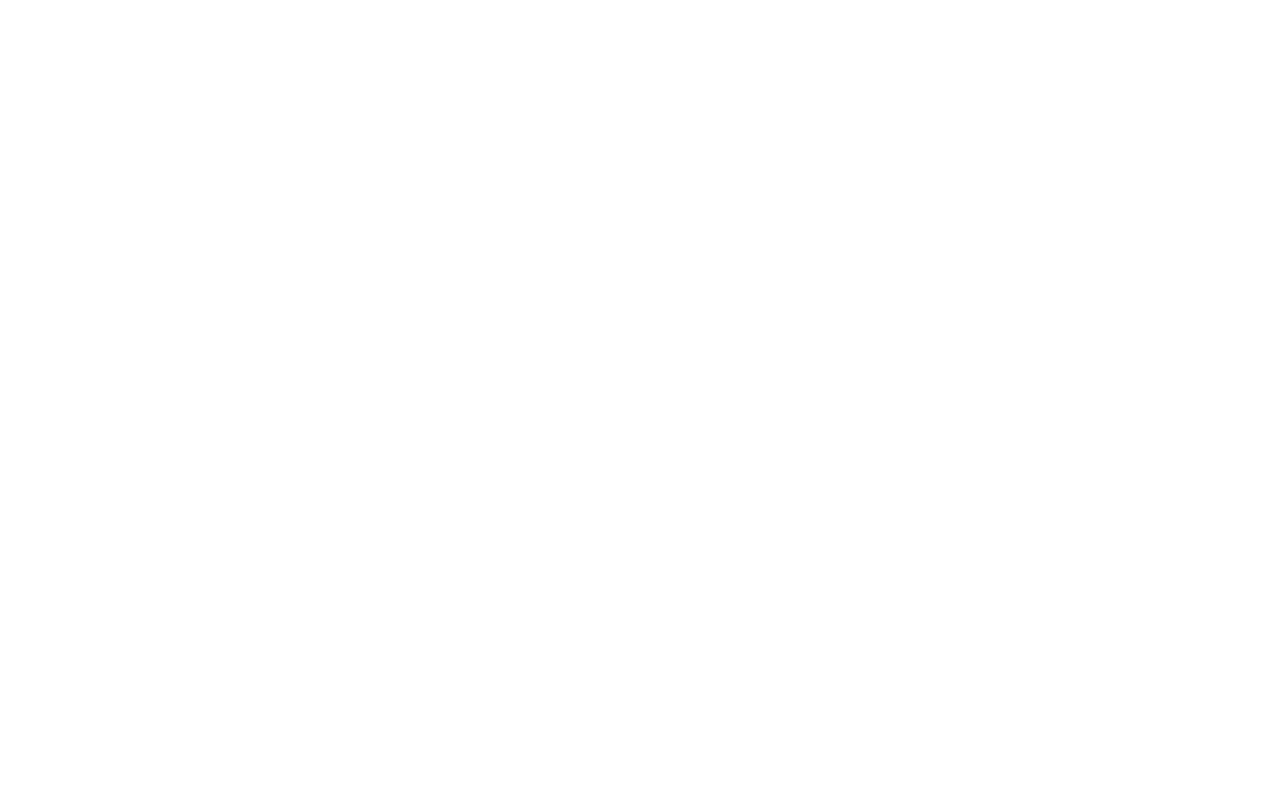
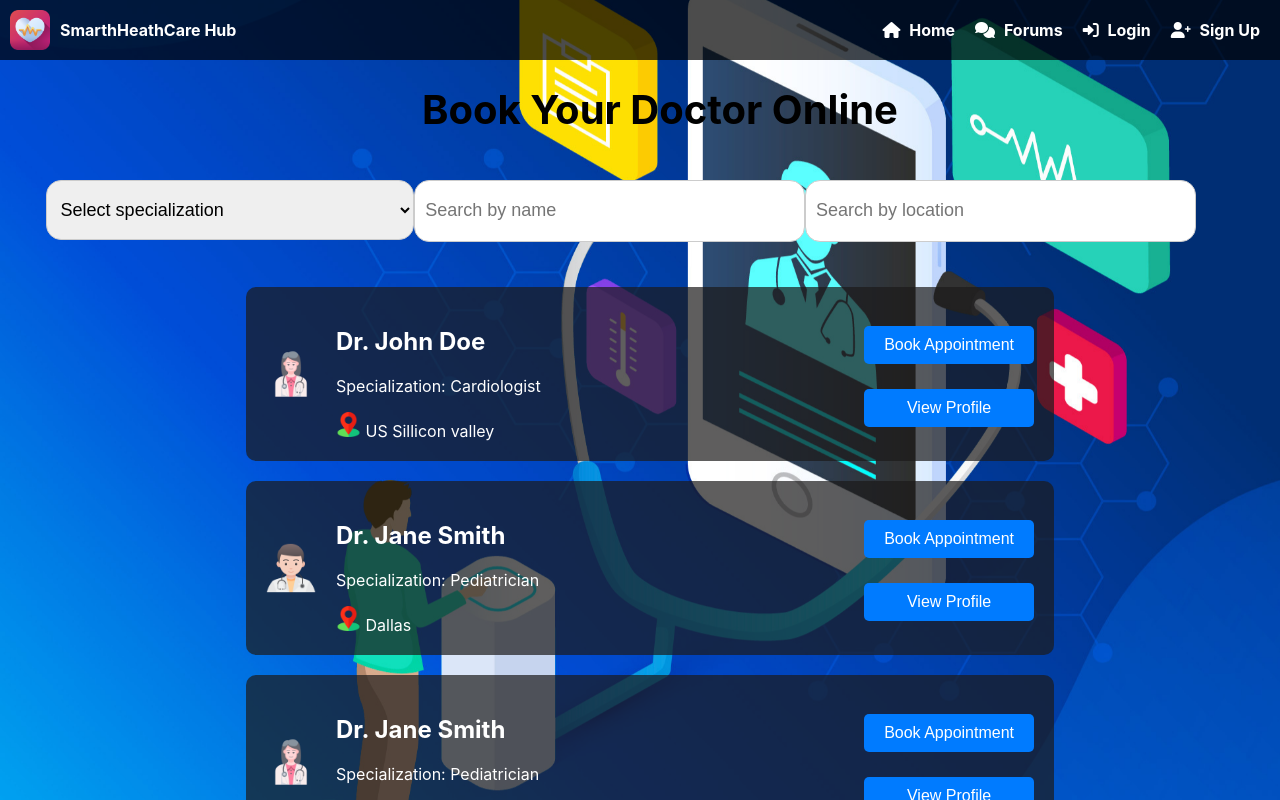
Before and after one commit to prajwalcbk/Smarthealthcarehub, a React (Create React App) app in the folder frontend/healthcarehub/: page /doctors in a window 1280 px wide. Before the commit this address had no page. Built offline with nearby package versions, Linux system fonts and the light colour scheme.

Commit message:
Added few pages

```diff
--- a/frontend/healthcarehub/src/App.js
+++ b/frontend/healthcarehub/src/App.js
@@ -25,7 +25,7 @@ function App() {
           <Route path="/a" element={<Doctor />} />
           <Route path="/b" element={<Pharmacist />} />
           <Route path="/c" element={<Patient />} />
-          <Route path="/appointments" element={<DoctorSearchPage />} />
+          <Route path="/doctors" element={<DoctorSearchPage />} />
           <Route path="/" element={<Home />} />
 
 
--- /dev/null
+++ b/frontend/healthcarehub/src/components/appointment/DoctorProfile.css
@@ -0,0 +1,25 @@
+/* DoctorProfile.css */
+
+.doctor-profile {
+  /*background-color: #f4f4f4;*/
+  border: 2px solid #ddd;
+  padding: 20px;
+  border-radius: 15px;
+  margin-bottom: 20px;
+  width: 85%;
+}
+
+.profile-info div {
+  margin-bottom: 10px;
+}
+
+.container {
+  max-width: 800px;
+  margin: 0 auto;
+  padding: 20px;
+}
+
+.DoctorProfile label
+{
+  font-size: 40px;
+}
--- /dev/null
+++ b/frontend/healthcarehub/src/components/appointment/doctorprofile.js
@@ -0,0 +1,82 @@
+import React from 'react';
+import './DoctorProfile.css'; // Import your CSS for styling
+import male_doctor from './../../assets/male_doctor.png'
+import female_doctor from './../../assets/female_doctor.png'
+import medicalrecord from'./../../assets/medical-record.png'
+
+
+function Profile({ name, specialization, location, about, licenseNumber, affiliatedFacility }) {
+  return (
+    <div className="doctor-profile">
+      <div className="profile-info">
+        <div>
+          <strong> licenseNumber:'12345' , affiliatedFacility:"New york Center" , Specialization:</strong> {specialization}
+        </div>
+        <div>
+          <strong>Location:</strong> {location}
+        </div>
+        <div>
+          <strong>License Number:</strong> {licenseNumber}
+        </div>
+        <div>
+          <strong>Affiliated Facility:</strong> {affiliatedFacility}
+        </div>
+        <div>
+          <strong>About:</strong> {about}
+        </div>
+      </div>
+    </div>
+  );
+}
+
+function DoctorProfile() {
+
+     const dummyDoctorsData = [
+      { id: 1, name: 'Dr. John Doe',  licenseNumber:'12345' , affiliatedFacility:"New york Center" , specialization: 'Cardiologist', about: 'Experienced cardiologist with expertise in treating heart diseases.',  location:"US Sillicon valley" , gender:"female"},
+      { id: 2, name: 'Dr. Jane Smith',  licenseNumber:'12345' , affiliatedFacility:"New york Center" , specialization: 'Pediatrician', about: 'Passionate about children\'s health and well-being.', location:"Dallas" ,gender:"male"},
+      { id: 3, name: 'Dr. Jane Smith',  licenseNumber:'12345' , affiliatedFacility:"New york Center" , specialization: 'Pediatrician', about: 'Passionate about children\'s health and well-being.', location:"US Sanfrancisco",gender:"female"},
+      { id: 4, name: 'Dr. Jane Smith',  licenseNumber:'12345' , affiliatedFacility:"New york Center" , specialization: 'Pediatrician', about: 'Passionate about children\'s health and well-being.', location:"US Dallas" , gender:"male" },
+      { id: 5, name: 'Dr. Jane Smith',  licenseNumber:'12345' , affiliatedFacility:"New york Center" , specialization: 'Pediatrician', about: 'Passionate about children\'s health and well-being.', location:"US Sillicon valley" , gender:"male"},
+      { id: 6, name: 'Dr. Jane Smith',  licenseNumber:'12345' , affiliatedFacility:"New york Center" , specialization: 'Pediatrician', about: 'Passionate about children\'s health and well-being.', location:"US Dallas" , gender:"male"},
+      { id: 7, name: 'Dr. Jane Smith',  licenseNumber:'12345' , affiliatedFacility:"New york Center" , specialization: 'Pediatrician', about: 'Passionate about children\'s health and well-being.', location:"US Dallas" ,gender:"female" },
+      { id: 8, name: 'Dr. Jane Smith',  licenseNumber:'12345' , affiliatedFacility:"New york Center" , specialization: 'Pediatrician', about: 'Passionate about children\'s health and well-being.', location:"US Sanfrancisco" , gender:"male"},
+      { id: 9, name: 'Dr. Jane Smith',  licenseNumber:'12345' , affiliatedFacility:"New york Center" , specialization: 'Pediatrician', about: 'Passionate about children\'s health and well-being.', location:"US Dallas" , gender:"male" },
+      { id: 1, name: 'Dr. John Doe',  licenseNumber:'12345' , affiliatedFacility:"New york Center" , specialization: 'Cardiologist', about: 'Experienced cardiologist with expertise in treating heart diseases.',location:"US Sillicon valley" ,gender:"female" },
+      { id: 2, name: 'Dr. Jane Smith',  licenseNumber:'12345' , affiliatedFacility:"New york Center" , specialization: 'Pediatrician', about: 'Passionate about children\'s health and well-being.', location:"US Dallas" ,gender:"male" },
+      { id: 3, name: 'Dr. Jane Smith',  licenseNumber:'12345' , affiliatedFacility:"New york Center" , specialization: 'Pediatrician', about: 'Passionate about children\'s health and well-being.', location:"US Dallas" ,gender:"male"  },
+      { id: 4, name: 'Dr. Jane Smith',  licenseNumber:'12345' , affiliatedFacility:"New york Center" , specialization: 'Pediatrician', about: 'Passionate about children\'s health and well-being.', location:"US Dallas" ,gender:"female" },
+      { id: 5, name: 'Dr. Jane Smith',  licenseNumber:'12345' , affiliatedFacility:"New york Center" , specialization: 'Pediatrician', about: 'Passionate about children\'s health and well-being.', location:"US Sanfrancisco" ,gender:"male"  },
+      { id: 6, name: 'Dr. Jane Smith',  licenseNumber:'12345' , affiliatedFacility:"New york Center" , specialization: 'Pediatrician', about: 'Passionate about children\'s health and well-being.', location:"US Sillicon valley" ,gender:"female" },
+      { id: 7, name: 'Dr. Jane Smith',  licenseNumber:'12345' , affiliatedFacility:"New york Center" , specialization: 'Pediatrician', about: 'Passionate about children\'s health and well-being.', location:"US Dallas" ,gender:"female"  },
+      { id: 8, name: 'Dr. Jane Smith',  licenseNumber:'12345' , affiliatedFacility:"New york Center" , specialization: 'Pediatrician', about: 'Passionate about children\'s health and well-being.', location:"US Sillicon valley" ,gender:"male" },
+      { id: 9, name: 'Dr. Jane Smith',  licenseNumber:'12345' , affiliatedFacility:"New york Center" , specialization: 'Pediatrician', about: 'Passionate about children\'s health and well-being.', location:"US Dallas" , gender:"male"  },
+      // Add more dummy data as needed
+    ];
+  // Sample doctor data
+  const doctor = {
+    name: 'John Doe',
+    gender: 'male',
+    specialization: 'Cardiologist',
+    location: 'New York',
+    about: 'Experienced cardiologist with expertise in treating heart diseases. Experienced cardiologist with expertise in treating heart diseases. Experienced cardiologist with expertise in treating heart diseases. Experienced cardiologist with expertise in treating heart diseases.',
+    licenseNumber: '12345',
+    affiliatedFacility: 'New York Heart Center',
+  };
+
+  return (
+    <div className="DoctorProfile">
+      <img src={doctor.gender === 'male' ? male_doctor : female_doctor} alt="Doctor icon" className="profile-pic" style={{ width: '50px', height: '50px' }} />
+      <label> {doctor.name} </label>
+      <Profile
+        name={doctor.name}
+        specialization={doctor.specialization}
+        location={doctor.location}
+        about={doctor.about}
+        licenseNumber={doctor.licenseNumber}
+        affiliatedFacility={doctor.affiliatedFacility}
+      />
+    </div>
+  );
+}
+
+export default DoctorProfile;
--- a/frontend/healthcarehub/src/components/appointment/doctorsearch.js
+++ b/frontend/healthcarehub/src/components/appointment/doctorsearch.js
@@ -1,10 +1,13 @@
 import React, { useState, useEffect } from 'react';
 import './doctorsearch.css'; // Import your CSS file for DoctorSearchPage styling
 import AppointmentManagement from './AppointmentManagement';
+import DoctorProfile from './doctorprofile';
 import male_doctor from './../../assets/male_doctor.png'
 import female_doctor from './../../assets/female_doctor.png'
 import location from './../../assets/location.png'
 import Navbar from '../navbar/Navbar';
+
+
 
 const DoctorSearchPage = () => {
   const [doctors, setDoctors] = useState([]);
@@ -15,10 +18,21 @@ const DoctorSearchPage = () => {
   const [currentPage, setCurrentPage] = useState(1);
   const [doctorsPerPage, setdoctorsPerPage ] = useState(10);
   const [bookAppointmentClicked, setBookAppointmentClicked] = useState([]);
+  const [viewprofileClicked, setviewprofileClicked] = useState([]);
 
 
     const handleBookAppointmentClick = (doctorId) => {
     setBookAppointmentClicked((prevClicked) => {
+      // Create a new array based on the previous state
+      const newClicked = [...prevClicked];
+      // Toggle the clicked state for the clicked doctor
+      newClicked[doctorId] = !newClicked[doctorId];
+      return newClicked;
+    });
+  };
+
+  const handleviewprofileClickedClick = (doctorId) => {
+    setviewprofileClicked((prevClicked) => {
       // Create a new array based on the previous state
       const newClicked = [...prevClicked];
       // Toggle the clicked state for the clicked doctor
@@ -116,7 +130,8 @@ const DoctorSearchPage = () => {
       <div className="doctor-list">
         {currentDoctors.map(doctor => (
           <div key={doctor.id} className="doctor-card">
-            <div className="left-section">
+          {viewprofileClicked[doctor.id] && <DoctorProfile />}
+            <div className="left-section" style={{ display: viewprofileClicked[doctor.id] ? 'none' : 'flex' }}>
               <img src={doctor.gender === 'male' ? male_doctor : female_doctor} alt="Doctor icon" className="profile-pic" style={{ width: '50px', height: '50px' }} />
               <div style={{ paddingLeft: '20px' }}>
 
@@ -127,12 +142,16 @@ const DoctorSearchPage = () => {
             </div>
             <div className="right-section">
 
-              {!bookAppointmentClicked[doctor.id] && <button onClick={() => handleBookAppointmentClick(doctor.id)}>Book Appointment</button>}
-              {!bookAppointmentClicked[doctor.id] && <button onClick={() => handleBookAppointmentClick(doctor.id)}>View Profile</button>}
+              {!bookAppointmentClicked[doctor.id] && !viewprofileClicked[doctor.id] && <button onClick={() => handleBookAppointmentClick(doctor.id)}>Book Appointment</button>}
+              {!bookAppointmentClicked[doctor.id] && !viewprofileClicked[doctor.id] && <button onClick={() => handleviewprofileClickedClick(doctor.id)}>View Profile</button>}
 
               {bookAppointmentClicked[doctor.id] && <AppointmentManagement />}
+
+
               {bookAppointmentClicked[doctor.id] && <button onClick={() => handleBookAppointmentClick(doctor.id)}>Cancel</button>}
+              {viewprofileClicked[doctor.id] && <button onClick={() => handleviewprofileClickedClick(doctor.id)}>Close</button>}
             </div>
+
           </div>
         ))}
       </div>
--- a/frontend/healthcarehub/src/components/home/home.js
+++ b/frontend/healthcarehub/src/components/home/home.js
@@ -17,7 +17,7 @@ function Home() {
         <div className='content-wrapper'>
 
           <div className='box border'>
-          <Link to='appointments'>
+          <Link to='doctors'>
             <img src={calender} alt="Calender Icon" style={{ width: '50px', height: '50px' }} />
             <h2>Book an Appointment</h2>
           </Link>
--- a/frontend/healthcarehub/src/index.css
+++ b/frontend/healthcarehub/src/index.css
@@ -31,7 +31,8 @@ label {
 
 input[type="text"],
 input[type="email"],
-input[type="password"] {
+input[type="password"],
+input[type="time"] {
   width: 90%;
   padding: 10px;
   border-radius: 10px;
```
Also changed, not shown: frontend/healthcarehub/src/components/appointment/AppointmentManagement.css (+30 -6 lines), frontend/healthcarehub/src/components/appointment/AppointmentManagement.js (+28 -3 lines).
